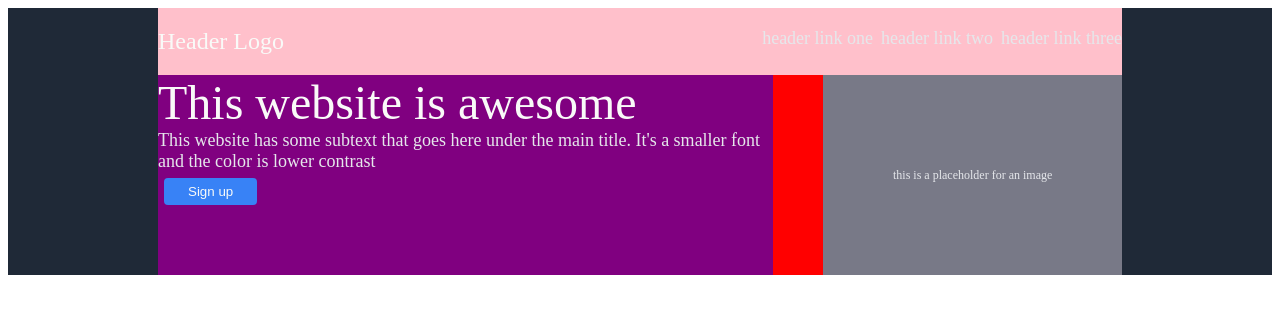
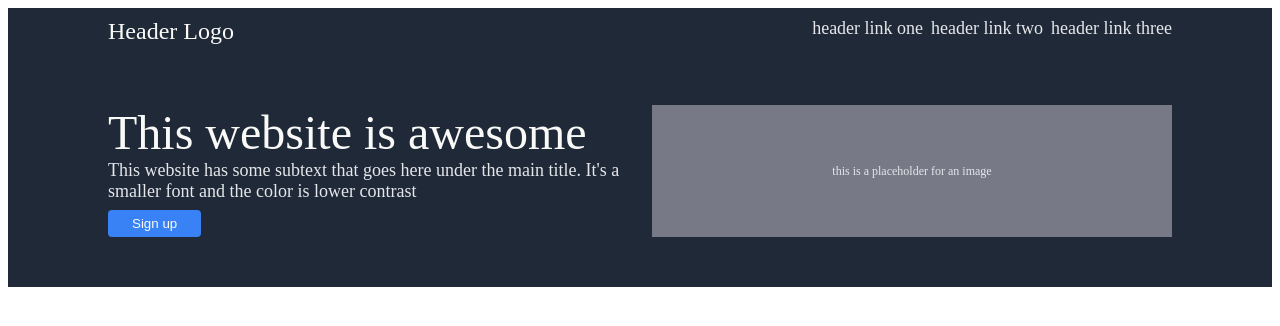
Before and after one commit to HiddenRaven/odin-LandingPage, a plain HTML site: page index.html in a window 1280 px wide. Drawn offline with Linux system fonts and the light colour scheme.

Commit message:
Match section1 adequately to refrence

```diff
--- a/style.css
+++ b/style.css
@@ -5,7 +5,7 @@ body {
 
 .section1 {
     background: #1F2937;
-    padding: 0 150px;
+    padding: 0 100px;
 }
 
 .main_header, .logo, button {
@@ -23,8 +23,7 @@ body {
 .header {
     display: flex;
     justify-content: space-between;
-    padding: 20px 0;
-    background-color: pink;
+    padding: 10px 0;
 }
 
 a {
@@ -40,32 +39,26 @@ ul {
 
 .mid1 {
     display: flex;
-    /*flex-grow: 1;*/
-    justify-content: space-between;
-    margin: 0;
-    gap: 50px;
-    background-color: red;
+    padding: 50px 0;
 }
 
 .left {
     display: flex;
     flex-direction: column;
-    background-color: purple;
-
+    flex: 1;
+    padding-right: 24px;
 }
 
 .main_subtext, a {
     font-size: 18px;
     color: #E5E7EB;
-    display: flex;
-    flex-wrap: wrap;
+    padding-bottom: 8px;
 }
 
 button {
     border: none;
     border-radius: 4px;
     background: #3882F6;
-    margin: 6px;
     padding: 6px 24px;
 }
 
@@ -74,9 +67,7 @@ button {
     display: flex;
     justify-content: center;
     align-items: center;
-    width: 400px;
-    height: 200px;
     color: #E5E7EB;
     font-size: 12px;
-    flex-grow: 1;
+    flex: 1;
 }
```
